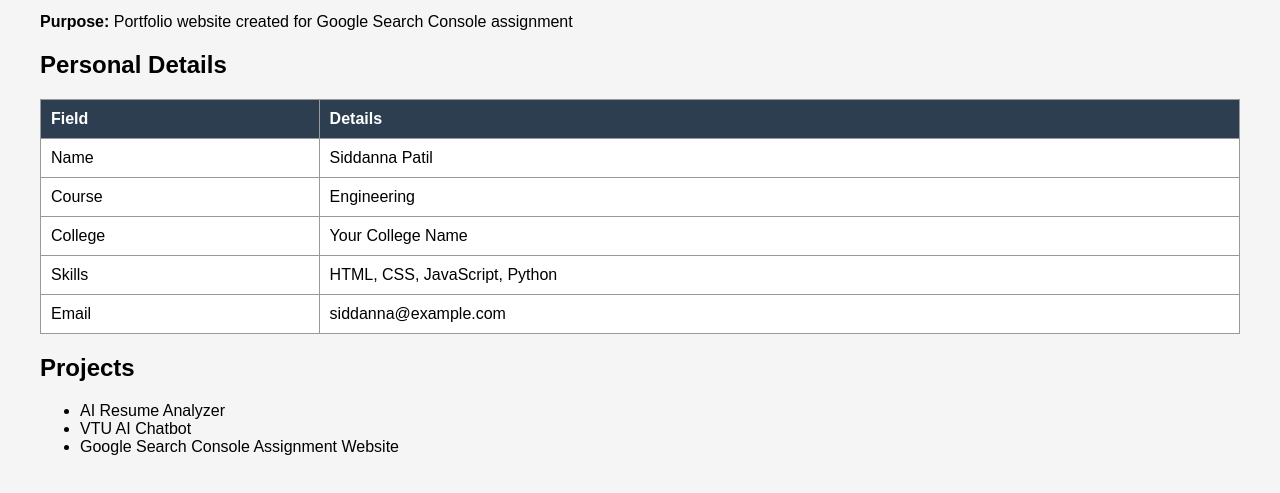
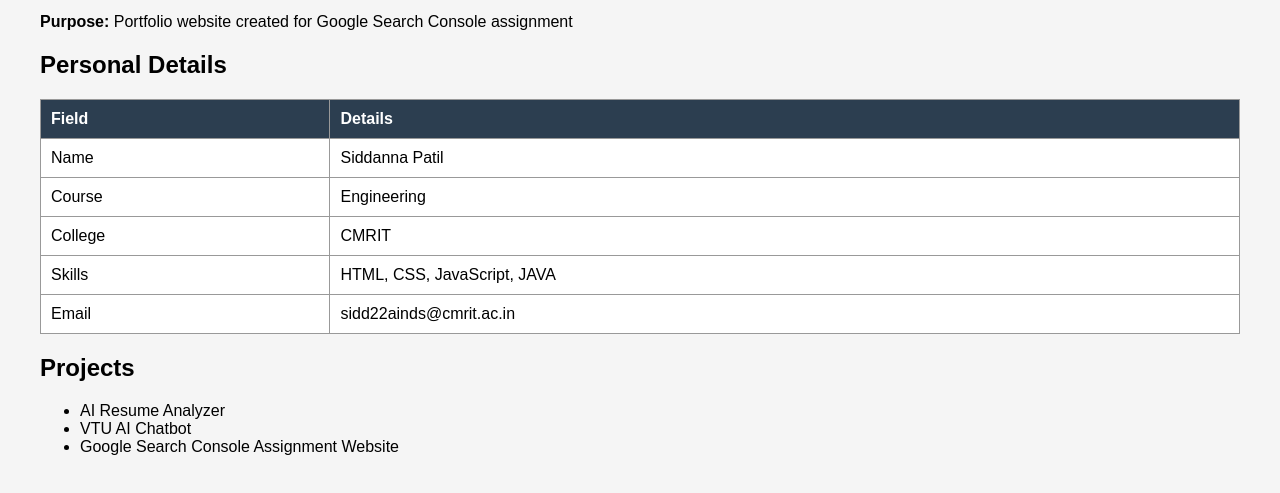
Before and after one commit to siddannapatil/siddannapatil.github.io, a plain HTML site: page index.html in a window 1280 px wide. Shown: the part 119-612 px from the top of the page. Drawn offline with Linux system fonts and the light colour scheme.

Commit message:
Update index.html

```diff
--- a/index.html
+++ b/index.html
@@ -49,15 +49,15 @@
         </tr>
         <tr>
             <td>College</td>
-            <td>Your College Name</td>
+            <td>CMRIT</td>
         </tr>
         <tr>
             <td>Skills</td>
-            <td>HTML, CSS, JavaScript, Python</td>
+            <td>HTML, CSS, JavaScript, JAVA</td>
         </tr>
         <tr>
             <td>Email</td>
-            <td>siddanna@example.com</td>
+            <td>sidd22ainds@cmrit.ac.in</td>
         </tr>
     </table>
 
```
